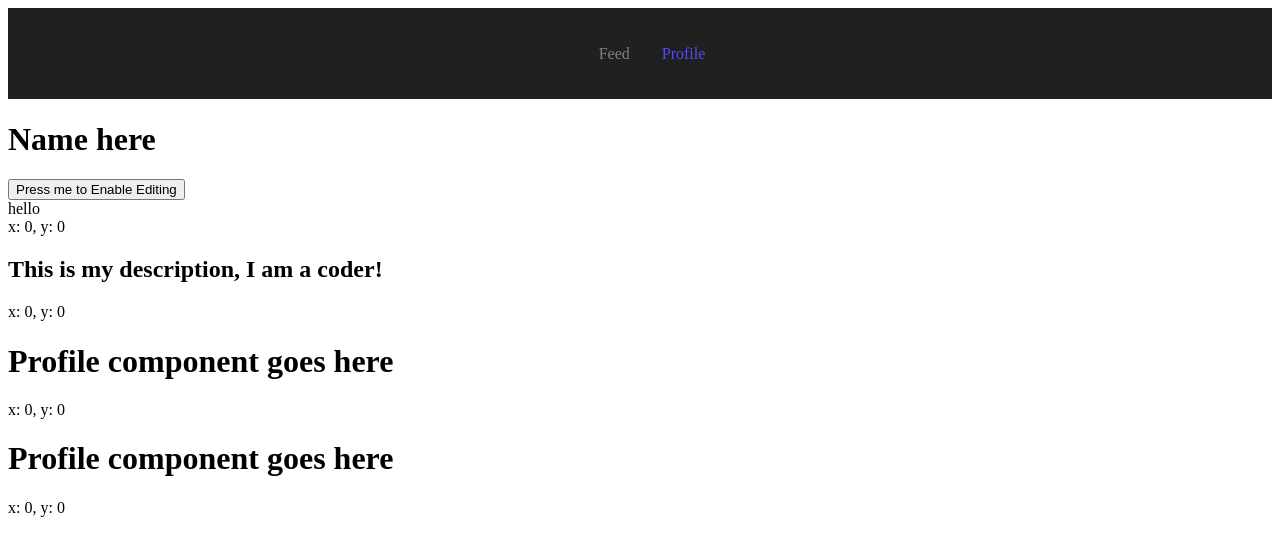
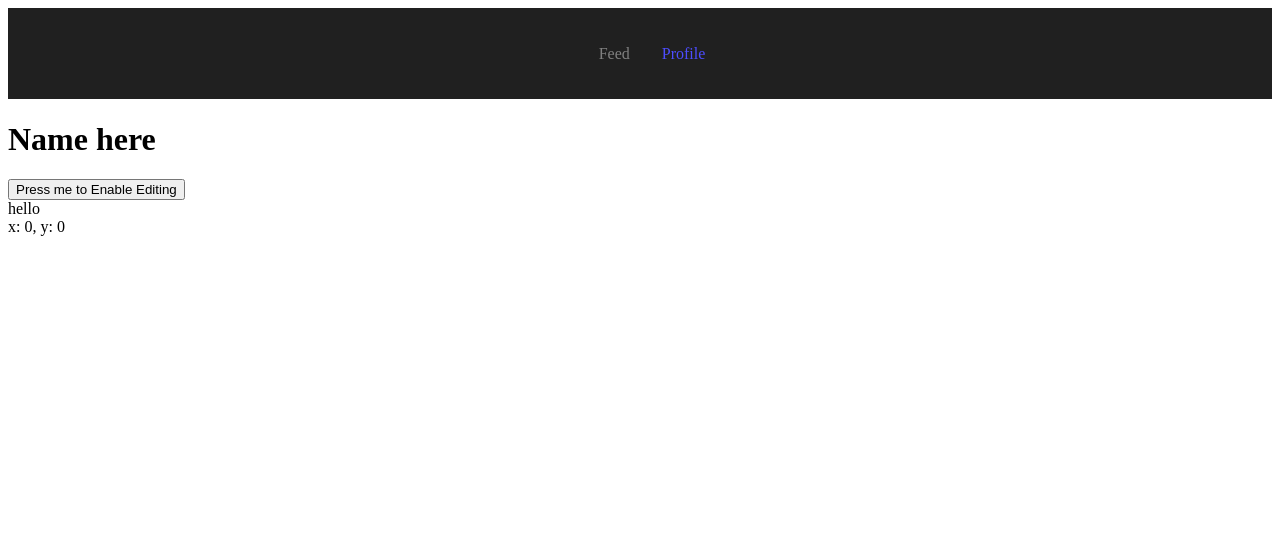
Before and after one commit to CristiSavca/Showy, a React (Create React App) app in the folder client/: page /profile in a window 1280 px wide. Shown: the top 556 px of the page. Built offline with nearby package versions, Linux system fonts and the light colour scheme.

Commit message:
changed profile

```diff
--- a/client/src/pages/profile.js
+++ b/client/src/pages/profile.js
@@ -25,10 +25,10 @@ const Profile = () => {
             <h1>Name here</h1>
             <button onClick={()=> toggleEditing()}> {buttonText}</button>
             {example_data.map((item)=> <ProfileContainer disabled={!isEditing} defaultPosition={item.location} component={item.component}/>)}
-            <ProfileContainer disabled={!isEditing} scale={1} component={<h2>This is my description, I am a coder! </h2>} />
+            {/* <ProfileContainer disabled={!isEditing} scale={1} component={<h2>This is my description, I am a coder! </h2>} />
 
             <ProfileContainer disabled={!isEditing} scale={1}/>
-            <ProfileContainer disabled={!isEditing} scale={1}/>
+            <ProfileContainer disabled={!isEditing} scale={1}/> */}
         </>
     );
 };
```
